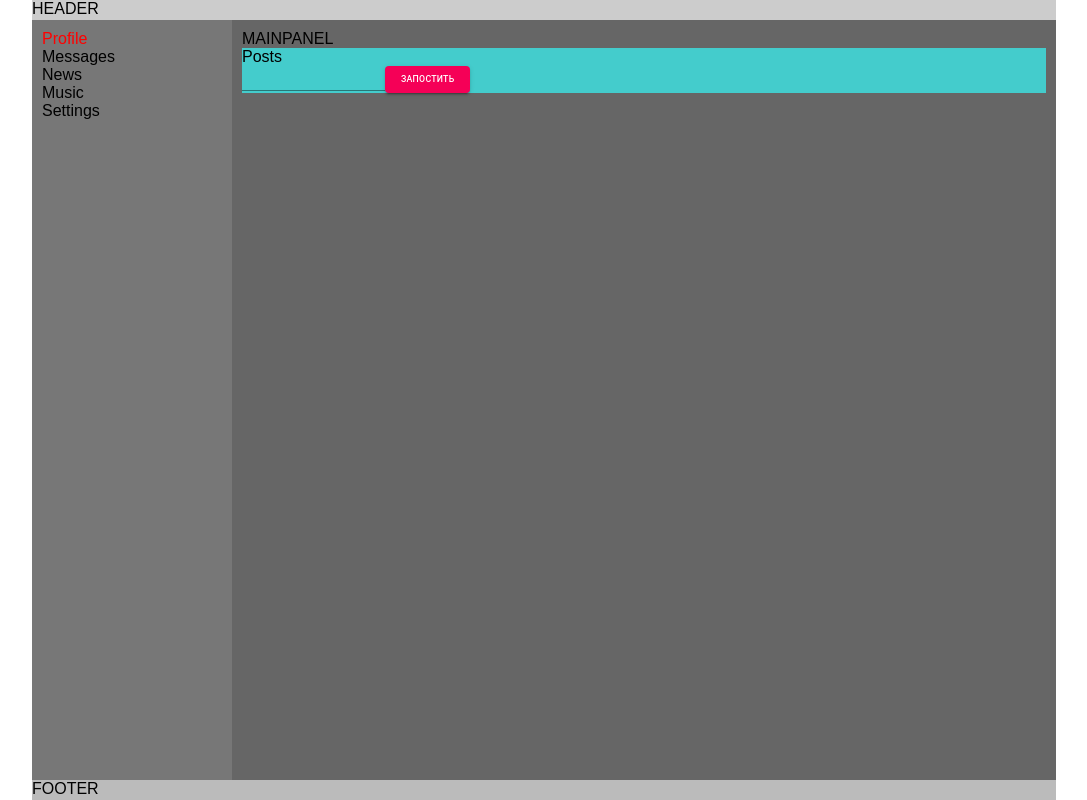
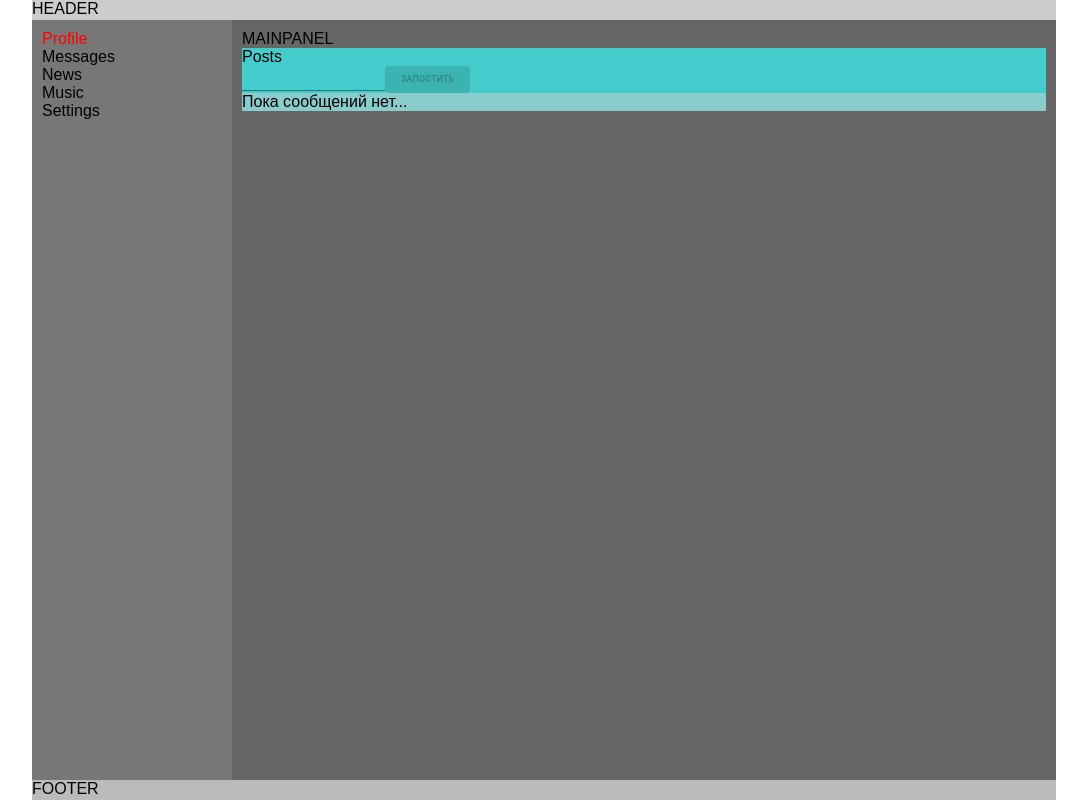
Before and after one commit to teratron-git/social-network, a React (Create React App) app: page /profile in a window 1280 px wide. Shown: the whole page, without its empty margins (96-1183 px from the left). Built offline with nearby package versions, Linux system fonts and the light colour scheme.

Commit message:
feat(components): update Posts and Post logic

```diff
--- a/src/components/Main/MainPanel/Posts/Post/Post.tsx
+++ b/src/components/Main/MainPanel/Posts/Post/Post.tsx
@@ -3,23 +3,25 @@ import st from './Post.module.css'
 
 interface IProps {
   data: {
-    curId: string,
-    curPost: string,
+    curId?: string,
+    curPost?: string,
+    isEmpty?: boolean,
   };
 }
 
 const Post = (props: IProps) => {
   console.log('Post -> props', props)
 
-  // const [name, setName] = useState('')
-  // const [post, setPost] = useState('')
-
   return (
     <>
-      <div className={st.mainContainer}>
-        Имя: {props.data.curId}
-        Пост: {props.data.curPost}
-      </div>
+      {!props.data.isEmpty ? (
+        <div className={st.mainContainer}>
+          Id: {props.data.curId}
+          Пост: {props.data.curPost}
+        </div>
+      ) : (
+        <div className={st.mainContainer}>Пока сообщений нет...</div>
+      )}
     </>
   )
 }
--- a/src/components/Main/MainPanel/Posts/Posts.tsx
+++ b/src/components/Main/MainPanel/Posts/Posts.tsx
@@ -1,4 +1,4 @@
-import React, { useState } from 'react'
+import React, { useState, useEffect } from 'react'
 import TextField from '@material-ui/core/TextField'
 import Button from '@material-ui/core/Button'
 import Post from './Post'
@@ -15,20 +15,12 @@ const Posts: React.FC = (props: any) => {
 
   const [curId, setCurId] = useState('')
   const [curPost, setCurPost] = useState('')
-  const [allPosts, setAllPosts] = useState([])
 
   const submitHandler = (e: any) => {
     e.preventDefault()
-    props.getPosts()
-    let id = new Date().getTime()
-    setCurId(`${id}`)
-    props.addPost({ curId: id, curPost })
-    const posts = [...allPosts]
-    posts.push({ curId, curPost })
-    setAllPosts(posts)
+    props.addPost({ curPost })
+    console.log('отправлено', curPost)
     setCurPost('')
-    console.log('отправлено', curId, curPost)
-    console.log('allPosts', allPosts)
   }
 
   const postChangeHandler = (e: any) => {
@@ -42,12 +34,21 @@ const Posts: React.FC = (props: any) => {
         Posts
         <form onSubmit={submitHandler}>
           <TextField value={curPost} onChange={postChangeHandler} />
-          <Button variant="contained" color="secondary" type="submit">
+          <Button
+            variant="contained"
+            color="secondary"
+            disabled={Boolean(!curPost)}
+            type="submit"
+          >
             Запостить
           </Button>
-          {allPosts.map((item: any) => {
-            return <Post key={item} data={item} />
-          })}
+          {props.allPosts.length ? (
+            props.allPosts.map((item: any) => {
+              return <Post key={item.curId} data={{ ...item, isEmpty: false }} />
+            })
+          ) : (
+            <Post data={{ curId: '', curPost: '', isEmpty: true }} />
+          )}
         </form>
       </div>
     </>
```
